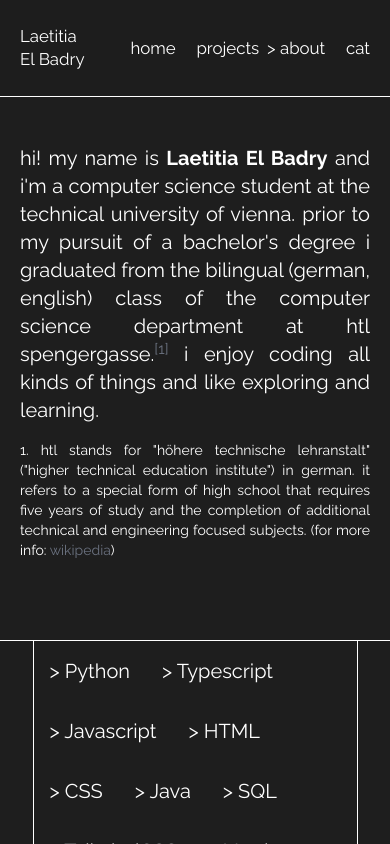
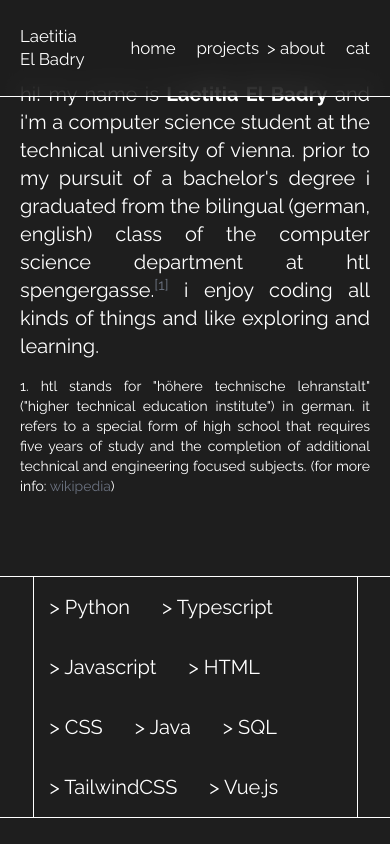
Before and after one commit to necoder27/l-el, a Vue app in the folder l-el/: page /about in a window 390 px wide. Built offline with nearby package versions, Linux system fonts and the light colour scheme.

Commit message:
minor: adjusted paddings and margins for medium screens, moved navbar above content

```diff
--- a/l-el/src/App.vue
+++ b/l-el/src/App.vue
@@ -20,8 +20,8 @@ import {provide, ref, watch} from "vue";
 
 <template>
   <div class="flex flex-col h-screen overflow-x-hidden">
-    <Navbar v-show="selectedPage != 'home' && selectedPage != ''" />
-    <RouterView :class="[(selectedPage != 'home' && selectedPage != '') ? 'mt-36' : 'mt-0']" />
+    <Navbar v-show="selectedPage != 'home' && selectedPage != ''" class="z-10" />
+    <RouterView :class="[(selectedPage != 'home' && selectedPage != '') ? 'mt-20 md:mt-36' : 'mt-0']" class="z-0" />
   </div>
 </template>
 
--- a/l-el/src/components/AboutPage/About.vue
+++ b/l-el/src/components/AboutPage/About.vue
@@ -1,5 +1,5 @@
 <template>
-  <div class="flex flex-col items-center justify-center text-justify space-y-20 p-5 lg:px-48 pt-0 lg:pt-10">
+  <div class="flex flex-col items-center justify-center text-justify space-y-20 p-5 mb-16 md:px-12 lg:px-48 pt-0 lg:pt-10">
     <Description />
     <SkillsShowcase />
   </div>
```
